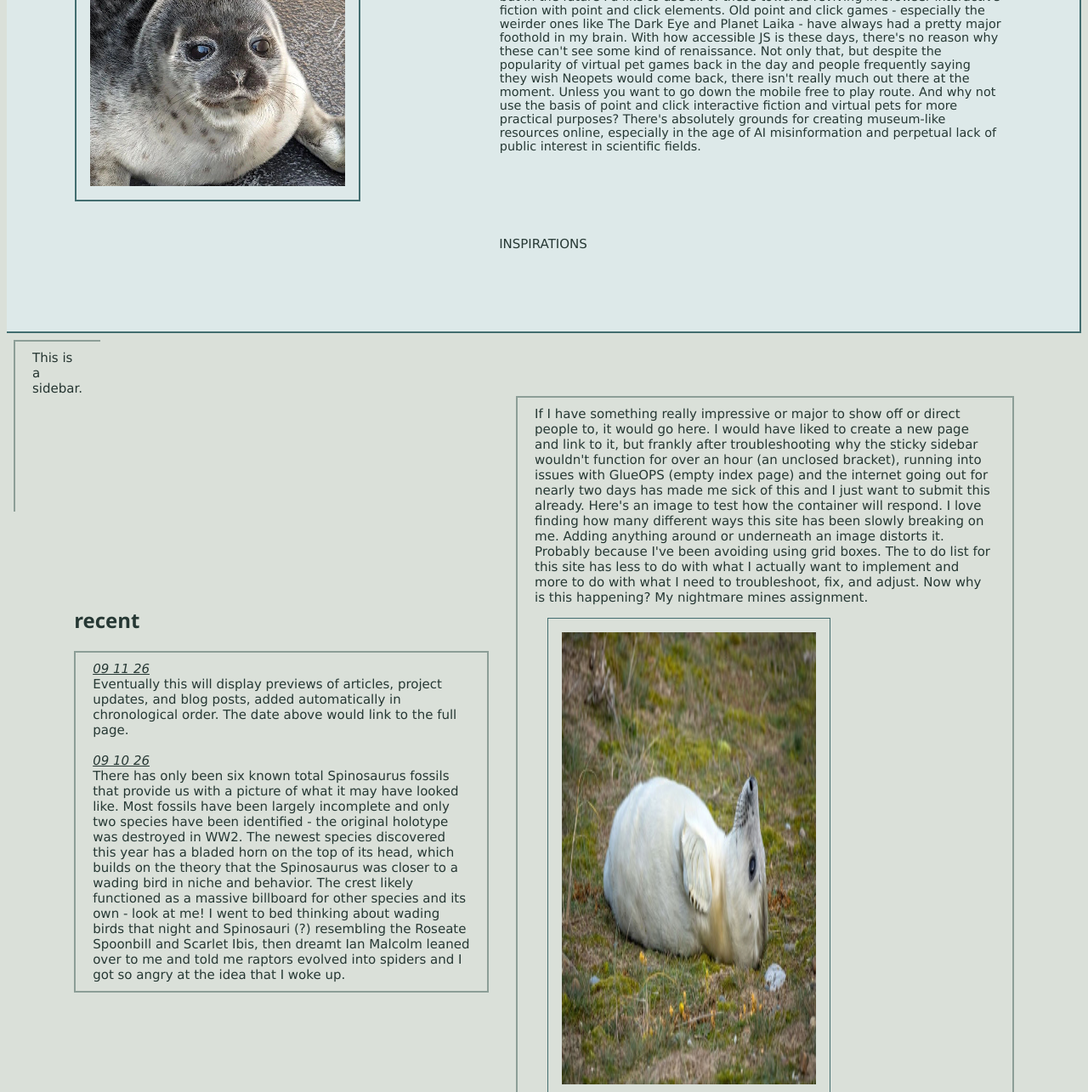
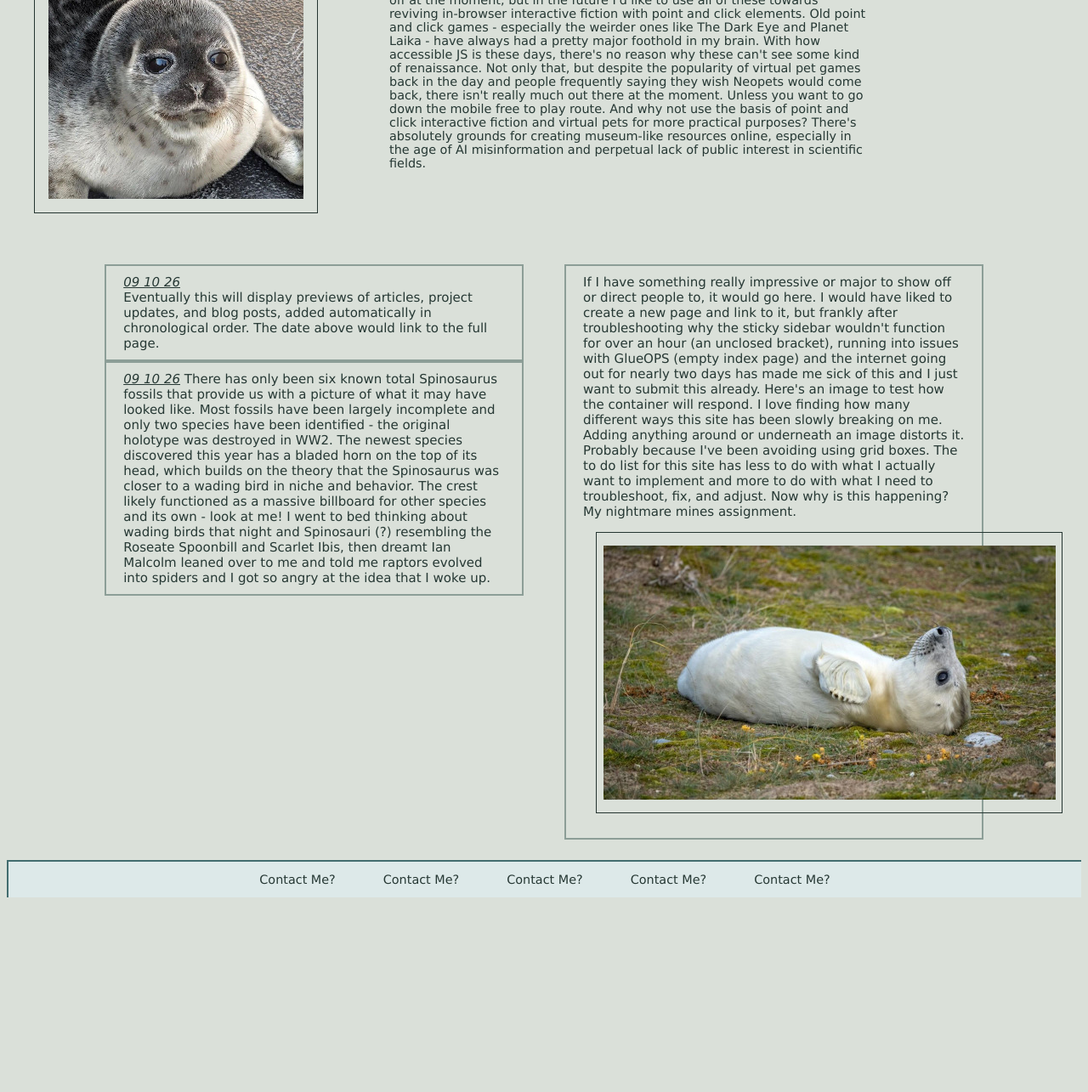
Before and after one commit to iremembergreen/COSC1350, a plain HTML site: page index.html in a window 1280 px wide. Shown: the part 122-1407 px from the top of the page at 85% size. After the commit the page ends 1186 px from the top, so only its background shows below. Drawn offline with Linux system fonts and the light colour scheme.

Commit message:
fizzbuzz

```diff
--- /dev/null
+++ b/helloWorld.js
@@ -0,0 +1,4 @@
+// blair, helloWorld.js, 9/17/26. //
+
+let hello = "Hello World.";
+console.log(hello);
--- a/index.html
+++ b/index.html
@@ -1,56 +1,54 @@
 <!doctype html>
-
 <html lang="en-US">
 <head>
     <meta charset="UTF-8">
+    <meta name="viewport" content="width=device-width, initial-scale=1.0" />
     <title>COSC 1350</title>
     <link rel="stylesheet" href="style.css">
 </head>
 <body>
     <header>
     <div class="heading">
+    <div>
+        <h1>BLAIR</h1>
         <img
         src="images\yup_face.png"
         alt="A grey and white ringed seal is lying on the ground with the impression of unfocused eyes and a pleasant smile."
         width="300"
-    height="299" />
-     <h1 id="name">BLAIR</h1>
-    <p>I've been messing around with HTML and CSS for over ten years now as well as very mild video game modding (and modding mods!) and involvement with FOSS communities, Linux more recently. I write, on and off, and lately have been taking up Blender; you'll probably notice I tend to pick skills that drive people to the brink of insanity There's nothing of major interest to show off at the moment, but in the future I'd like to use all of these towards reviving in-browser interactive fiction with point and click elements. Old point and click games - especially the weirder ones like The Dark Eye and Planet Laika - have always had a pretty major foothold in my brain. With how accessible JS is these days, there's no reason why these can't see some kind of renaissance. Not only that, but despite the popularity of virtual pet games back in the day and people frequently saying they wish Neopets would come back, there isn't really much out there at the moment. Unless you want to go down the mobile free to play route. And why not use the basis of point and click interactive fiction and virtual pets for more practical purposes? There's absolutely grounds for creating museum-like resources online, especially in the age of AI misinformation and perpetual lack of public interest in scientific fields.</p>
-    <a href ="inspiration.html">INSPIRATIONS</a>
+        height="299"/></div>
+    <div><p>I've been messing around with HTML and CSS for over ten years now as well as very mild video game modding (and modding mods!) and involvement with FOSS communities, Linux more recently. I write, on and off, and lately have been taking up Blender; you'll probably notice I tend to pick skills that drive people to the brink of insanity There's nothing of major interest to show off at the moment, but in the future I'd like to use all of these towards reviving in-browser interactive fiction with point and click elements. Old point and click games - especially the weirder ones like The Dark Eye and Planet Laika - have always had a pretty major foothold in my brain. With how accessible JS is these days, there's no reason why these can't see some kind of renaissance. Not only that, but despite the popularity of virtual pet games back in the day and people frequently saying they wish Neopets would come back, there isn't really much out there at the moment. Unless you want to go down the mobile free to play route. And why not use the basis of point and click interactive fiction and virtual pets for more practical purposes? There's absolutely grounds for creating museum-like resources online, especially in the age of AI misinformation and perpetual lack of public interest in scientific fields.</p></div>
+    <div><a href ="inspiration.html">INSPIRATIONS</a></div>
     </header>
-    </div>
-
-<div class="sidebar">
-    <p>This is a sidebar.</p>
     </div>
 
 <main>
     <div class="landing">
         <div>
-            <h2>recent</h2>
-            <p><span>09 11 26</span>
+        <p><span>09 10 26</span>
             <br>
-                Eventually this will display previews of articles, project updates, and blog posts, added automatically in chronological order. The date above would link to the full page.
-                <br><br>
-                <span>09 10 26</span>
-                <br>
-                There has only been six known total Spinosaurus fossils that provide us with a picture of what it may have looked like. Most fossils have been largely incomplete and only two species have been identified - the original holotype was destroyed in WW2. The newest species discovered this year has a bladed horn on the top of its head, which builds on the theory that the Spinosaurus was closer to a wading bird in niche and behavior. The crest likely functioned as a massive billboard for other species and its own - look at me! I went to bed thinking about wading birds that night and Spinosauri (?) resembling the Roseate Spoonbill and Scarlet Ibis, then dreamt Ian Malcolm leaned over to me and told me raptors evolved into spiders and I got so angry at the idea that I woke up.</p></div>
-        <div>
-            <p>If I have something really impressive or major to show off or direct people to, it would go here. I would have liked to create a new page and link to it, but frankly after troubleshooting why the sticky sidebar wouldn't function for over an hour (an unclosed bracket), running into issues with GlueOPS (empty index page) and the internet going out for nearly two days has made me sick of this and I just want to submit this already. Here's an image to test how the container will respond. I love finding how many different ways this site has been slowly breaking on me. Adding anything around or underneath an image distorts it. Probably because I've been avoiding using grid boxes. The to do list for this site has less to do with what I actually want to implement and more to do with what I need to troubleshoot, fix, and adjust. Now why is this happening? My nightmare mines assignment.
+            Eventually this will display previews of articles, project updates, and blog posts, added automatically in chronological order. The date above would link to the full page.</p>
+        <p><span>09 10 26</span>
+            There has only been six known total Spinosaurus fossils that provide us with a picture of what it may have looked like. Most fossils have been largely incomplete and only two species have been identified - the original holotype was destroyed in WW2. The newest species discovered this year has a bladed horn on the top of its head, which builds on the theory that the Spinosaurus was closer to a wading bird in niche and behavior. The crest likely functioned as a massive billboard for other species and its own - look at me! I went to bed thinking about wading birds that night and Spinosauri (?) resembling the Roseate Spoonbill and Scarlet Ibis, then dreamt Ian Malcolm leaned over to me and told me raptors evolved into spiders and I got so angry at the idea that I woke up.</p>
+        </div>
+        <div><p>If I have something really impressive or major to show off or direct people to, it would go here. I would have liked to create a new page and link to it, but frankly after troubleshooting why the sticky sidebar wouldn't function for over an hour (an unclosed bracket), running into issues with GlueOPS (empty index page) and the internet going out for nearly two days has made me sick of this and I just want to submit this already. Here's an image to test how the container will respond. I love finding how many different ways this site has been slowly breaking on me. Adding anything around or underneath an image distorts it. Probably because I've been avoiding using grid boxes. The to do list for this site has less to do with what I actually want to implement and more to do with what I need to troubleshoot, fix, and adjust. Now why is this happening? My nightmare mines assignment.
         <img src="images\eraserhead_baby.png"
             alt="A white seal pup lying on its back. The figure resembles eraser head baby."
             height="532"
             width="299">
         </p>
-            <h2>spotlight</h2>
         </div>
     </div>
 </main>
 
+<footer>
 <div class="footing">
-<footer>
     <p><a href="mailto:blairhuxtable@westernwyoming.edu">Contact Me?</a></p>
+    <p><a href="mailto:blairhuxtable@westernwyoming.edu">Contact Me?</a></p>
+    <p><a href="mailto:blairhuxtable@westernwyoming.edu">Contact Me?</a></p>
+    <p><a href="mailto:blairhuxtable@westernwyoming.edu">Contact Me?</a></p>
+    <p><a href="mailto:blairhuxtable@westernwyoming.edu">Contact Me?</a></p>
+</div>
 </footer>
-</div>
+</main>
 </body>
 </html>
--- a/style.css
+++ b/style.css
@@ -1,12 +1,33 @@
 /* TODO
-[ ] fix overlap on .heading h1 and p when the window shrinks
-[ ] change the landing page from flex to grid
-[ ] apply an overflow function to the landing page (after grids have been implemented)
-[ ] figure out why the heading links won't cooperate
-[ ] correct landing page image alignment
-[ ] layer landing page text in between border ---like this---
-[ ] favicon
-[ ] figure out why figures break images in the landing page*/
+[ ] find someone to look this over and provide feedback
+[X] fix overlap on .heading h1 and p when the window shrinks
+[X] change the landing page from flex to grid
+  [X] change content pages from flex to grid
+[X] apply an overflow function to the landing page (after grids have been implemented)
+[X] figure out why the heading links won't cooperate
+[X] correct landing page image alignment
+[ ] force footer to stick to the bottom of the page no matter content length
+    [ ] restyle footer buttons
+[X] a better overflow for the header
+    [ ] force scroll on header content height when window changes size
+    [ ] force fit on header content width when window changes size
+    [ ] make sure this is reflected in media queries
+[X] border for each landing grid column
+[ ] convert recent box into a feed
+    [ ] implement widgets and previews
+    [ ] see if it's possible to convert this into auto behavior ^^
+    [ ] div box of its own?
+[ ] center images in landing page boxes
+    [X] figure out why figures break images in the landing page
+    [ ] resize images in landing page boxes when window changes size
+[ ] update media queries
+[ ] implement container queries
+[ ] visually interesting
+      [ ] favicon
+      [ ] layer landing page box titles in between border ---like this---
+      [ ] add border and unique header color
+      [ ] center sticky smaller image in the header that acts as a popup nav sidebar thing
+      [ ] look at more sites for layout ideas */
 
 /* general */
 
@@ -14,19 +35,11 @@
   background-color: #dae0d9;
 }
 
-img {
-  padding: 2px;
-  border: 1px;
-  margin: 15px;
-  border: solid 2px #426d6f;
-  padding: 1rem;
-}
-
 p, ul {
   margin: 0;
   font-family: 'Lucida Sans', 'Lucida Sans Regular', 'Lucida Grande', 'Lucida Sans Unicode', Geneva, Verdana, sans-serif;
   padding: 10px 20px;
-  font-size: 15px;
+  font-size: .9em;
   color: #253531;
 }
 
@@ -36,28 +49,36 @@
   text-decoration: underline;
 }
 
+img {
+  margin: 1em;
+  padding: 1em;
+  border: solid 1px #253531;
+}
+
 /* heading */
 
 .heading {
-  display: flex;
-  flex-direction: row;
-  justify-content: flex-start;
-  align-items: flex-start;
-  flex-wrap: wrap;
-  flex-shrink: 3;
-  align-content: flex-start;
-  background-color: #dde9e9;
-  gap: 25px;
-  margin: 0 auto;
-  padding: 1em 1em;
-  border-bottom: solid 2px #426d6f;
-  border-right: solid 2px #426d6f;
+  display: grid;
+  grid-template-columns: 20% 50% 20% (auto-fill, minmax(1fr));
+  grid-auto-flow: column;
+  margin: .5em;
+  padding: 1em .5em;
+  gap: 3em;
+  justify-self: stretch;
+  align-self: center;
+  max-width: 40% 40%;
+  max-height: fit-content(30%);
+  overflow-y: scroll;
+  overflow-x: scroll;
+}
+
+.heading img {
+  position: relative;
 }
 
 .heading h1 {
   position: absolute;
-  z-index: 1;
-  padding: 1rem 5rem;
+  z-index: 4;
   font-family: Verdana, Geneva, Tahoma, sans-serif;
   font-style: oblique;
   background-color: #426d6f;
@@ -65,72 +86,58 @@
   border: solid 2px #dde9e7;
 }
 
-.heading img {
+.heading p {
   position: relative;
-  justify-content: flex-start;
-  align-items: flex-start;
-  align-content: flex-start;
-  margin: 0 auto;
-  padding: 1em 1em;
-}
-
-.heading p {
   box-sizing: border-box;
-  position: relative;
-  z-index: 1;
-  justify-content: flex-start;
-  align-self: flex-start;
-  width: 50%;
-  margin: 0 auto;
-  padding: .5% 1% .5% 1%;
   font-size: .9rem;
   color: #263834;
 }
 
-.heading a {
-  position: relative;
-  z-index: 1;
-  margin: 0 auto 5%;
-  padding: 1rem 5rem;
-  font-size: 1em;
+.heading a:link {
+  font-size: 1.5em;
   font-family: Verdana, Geneva, Tahoma, sans-serif;
   color: #426d6f;
 }
 
-/* sidebar */
-
-.sidebar {
-  z-index: 20;
-  position: sticky;
-  top: 0px;
-  left: 0px;
-  align-self: auto;
-  margin: .5em .5em;
-  font-size: 1em;
-  width: 100px;
-  height: 200px;
-  flex-wrap: wrap;
-  flex-shrink: 3;
-  border-top: solid 2px #8c9e97;
-  border-left: solid 2px #8c9e97;
-  color: #263834;
+  .heading a:hover {
+  color: #728984;
+  text-decoration: underline;
 }
 
-/* landing page */
+/* footer */
+
+.footing {
+  display: flex;
+  position: sticky;
+  bottom: 0%;
+  align-self: auto;
+  flex-direction: row;
+  justify-content: center;
+  align-items: center;
+  gap: 1rem;
+  background-color: #dde9e9;
+  padding: .2em;
+  border-top: solid 2px #426d6f;
+  border-left: solid 2px #426d6f;
+}
+
+/* landing */
 
 .landing {
-  display: flex;
-  flex-direction: row;
-  align-items: center;
+  display: grid;
+  grid-template-columns: 40% 40%;
+  max-width: 40% 40%;
+  max-height: 60% 60%;
+  overflow-y: scroll;
+  overflow-x: scroll;
+  grid-auto-flow: column;
+  margin: .5em;
+  padding: 1em .5em;
+  gap: 3em;
+  justify-self: stretch;
   justify-content: center;
-  gap: 2em;
-  width: 90%;
-  height: 90%;
-  margin: -10em 5% 5%;
-  box-sizing: border-box;
-  flex-shrink: 3;
-  padding: 1rem;
-  overflow-y: scroll;
+  align-self: center;
+  box-sizing: content-box;
 }
 
 .landing p, ul {
@@ -143,73 +150,39 @@
   color: #263834;
 }
 
-.landing h2 {
-  position: relative;
-  font-family: 'Segoe UI', Tahoma, Geneva, Verdana, sans-serif;
-  color: #263834;
+.landing img {
+  overflow: scroll;
+  width: auto;
+  height: auto;
+  object-fit: contain;
+  padding: 1em .5em;
+  justify-self: stretch;
+  justify-content: center;
+  align-self: center;
 }
 
-.landing img {
-  justify-self: flex-start;
-  padding: 2px;
-  border: 1px;
-  margin: 15px;
-  border: solid 1px #426d6f;
-  padding: 1rem;
-}
-
-/* footing */
-
-.footing {
-  display: flex;
-  position: relative;
-  flex-direction: row;
-  flex-grow: 5;
-  justify-content: center;
-  align-items: center;
-  gap: 1rem;
-  background-color: #dde9e9;
-  padding: .2em;
-  border-top: solid 2px #426d6f;
-  border-left: solid 2px #426d6f;
-}
-
-.footing a {
-  font-family: 'Segoe UI', Tahoma, Geneva, Verdana, sans-serif;
-  font-size: 15px;
-  color: #263834;
-  border: 1px solid #426d6f;
-  padding: .3rem;
-}
-
-.footing a:hover {
-  color: #728984;
-  text-decoration: underline;
-}
-
-/* main content */
+/* main */
 
 .main {
-  display: flex;
-  flex-direction: column;
+  display: grid;
+  grid-column: auto;
   justify-content: center;
   align-items: center;
   width: 90%;
   height: 90%;
-  margin: -10em 5% 5%;
+  margin: 1em auto;
   box-sizing: content-box;
-  flex-wrap: wrap;
-  flex-shrink: 3;
 }
 
 .main h2 {
   position: relative;
+  margin-top: auto;
   font-family: Verdana, Geneva, Tahoma, sans-serif;
   color: #426d6f;
 }
 
 figure, figcaption {
-  font-size: 13px;
+  font-size: .9rem;
   font-family: 'Lucida Sans', 'Lucida Sans Regular', 'Lucida Grande', 'Lucida Sans Unicode', Geneva, Verdana, sans-serif;
   font-style: italic;
   display: flex;
@@ -221,7 +194,6 @@
 
 a:link {
   font-family: 'Lucida Sans', 'Lucida Sans Regular', 'Lucida Grande', 'Lucida Sans Unicode', Geneva, Verdana, sans-serif;
-  font-size: 15px;
   text-decoration: none;
   color: #263834;
 }
@@ -230,3 +202,33 @@
   color: #728984;
   text-decoration: underline;
 }
+
+/* media query: mobile */
+
+@media screen and (min-width: 250px) and (max-width:480px) {
+  .heading .footing .landing .main {
+    grid-template-columns: repeat (1, 1fr);
+    overflow-y: auto;
+    max-height: fit-content(30%);
+  }
+}
+
+/* media query: tablet */
+
+@media screen and (min-width: 481px) and (max-width: 768px) {
+  .heading .footing .landing .main {
+    grid-template-columns: repeat (3, 1fr);
+    overflow-y: auto;
+    max-height: fit-content(30%);
+  }
+}
+
+/* media query: laptop */
+
+@media screen and (min-width: 769px) and (max-width: 1024px) {
+  .heading .footing .landing .main {
+    grid-template-columns: repeat (4, 1fr);
+    overflow-y: auto;
+    max-height: fit-content(30%);
+  }
+}
```
Also changed, not shown: fizzbuzz.js (added, +18 -0 lines), inspiration.html (+10 -13 lines), javarun.html (added, +11 -0 lines). Lines whose indentation alone changed are shown as unchanged.
